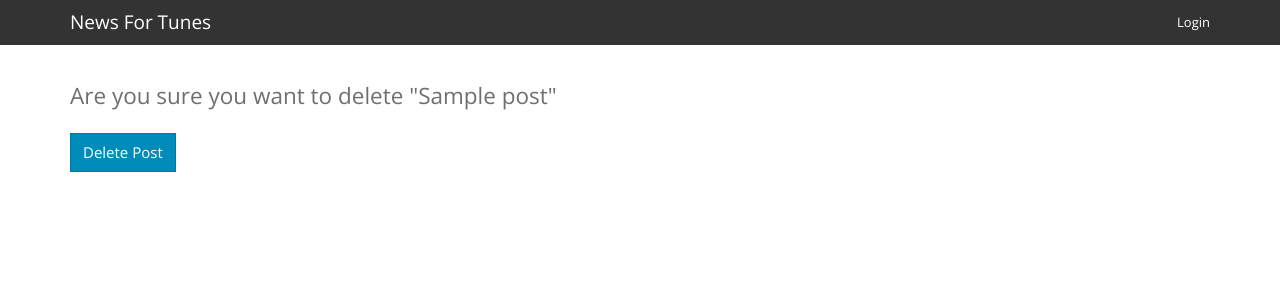
After one commit to willps94/final_1, a Django app: page /post/delete/1/ in a window 1280 px wide. The commit adds this page. Shown: the top 300 px of the page. Run offline with Django 3.2, Linux system fonts and the light colour scheme; tables that the repository leaves empty hold one stand-in row (values such as "Sample post"); some libraries are stand-ins or nearby versions.

Commit message:
Add post delete view

```diff
--- a/core/urls.py
+++ b/core/urls.py
@@ -9,4 +9,5 @@ urlpatterns = patterns('',
     url(r'^post/$', PostListView.as_view(), name='post_list'),
     url(r'^post/(?P<pk>\d+)/$', PostDetailView.as_view(), name='post_detail'),
     url(r'post/update/(?P<pk>\d+)/$', PostUpdateView.as_view(), name='post_update'),
+    url(r'^post/delete/(?P<pk>\d+)/$', PostDeleteView.as_view(), name='post_delete'),
 )
--- a/core/views.py
+++ b/core/views.py
@@ -1,5 +1,5 @@
 from django.shortcuts import render
-from django.views.generic import TemplateView, CreateView, ListView, DetailView, UpdateView
+from django.views.generic import TemplateView, CreateView, ListView, DetailView, UpdateView, DeleteView
 from django.core.urlresolvers import reverse_lazy
 from .models import *
 # Create your views here.
@@ -28,3 +28,8 @@ class PostUpdateView(UpdateView):
     model = Post
     template_name = 'post/post_form.html'
     fields = ['title', 'description']
+
+class PostDeleteView(DeleteView):
+    model = Post
+    template_name = 'post/post_confirm_delete.html'
+    success_url = reverse_lazy('post_list')
--- /dev/null
+++ b/templates/post/post_confirm_delete.html
@@ -0,0 +1,8 @@
+{% extends 'base.html' %}
+{% block content %}
+<p class="lead">Are you sure you want to delete "{{ post.title }}"</p>
+<form method="post" action="">
+  {% csrf_token %}
+  <button type="submit" class="btn btn-primary">Delete Post</button>
+</form>
+{% endblock %}
--- a/templates/post/post_detail.html
+++ b/templates/post/post_detail.html
@@ -6,5 +6,6 @@
 {% if post.user == user %}
 <p><a href="{% url 'post_update' pk=post.id %}">Edit Post</a>
 </p>
+<p><a href="{% url 'post_delete' pk=post.id %}">Delete Questiom</a></p>
 {% endif %}
 {% endblock %}
```
